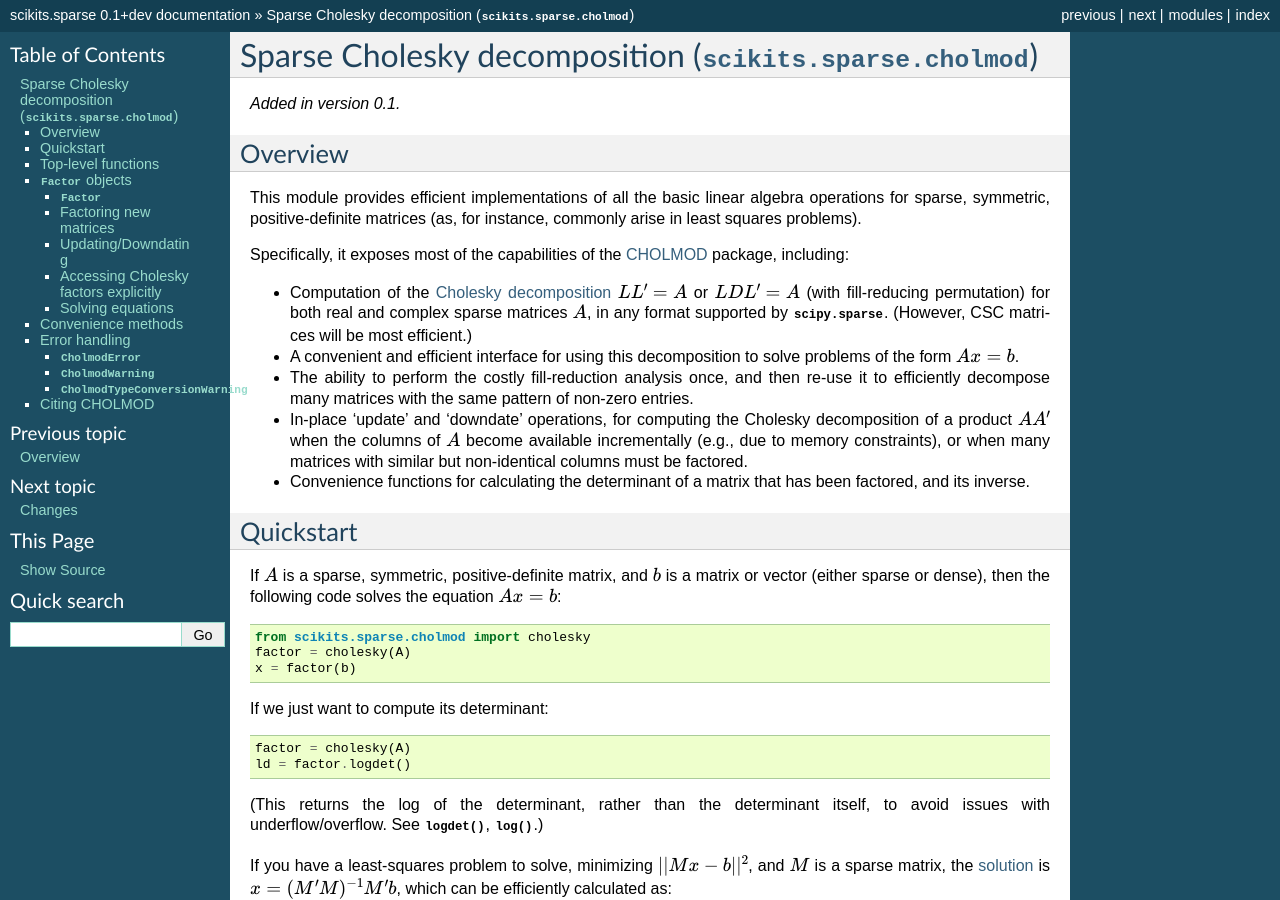
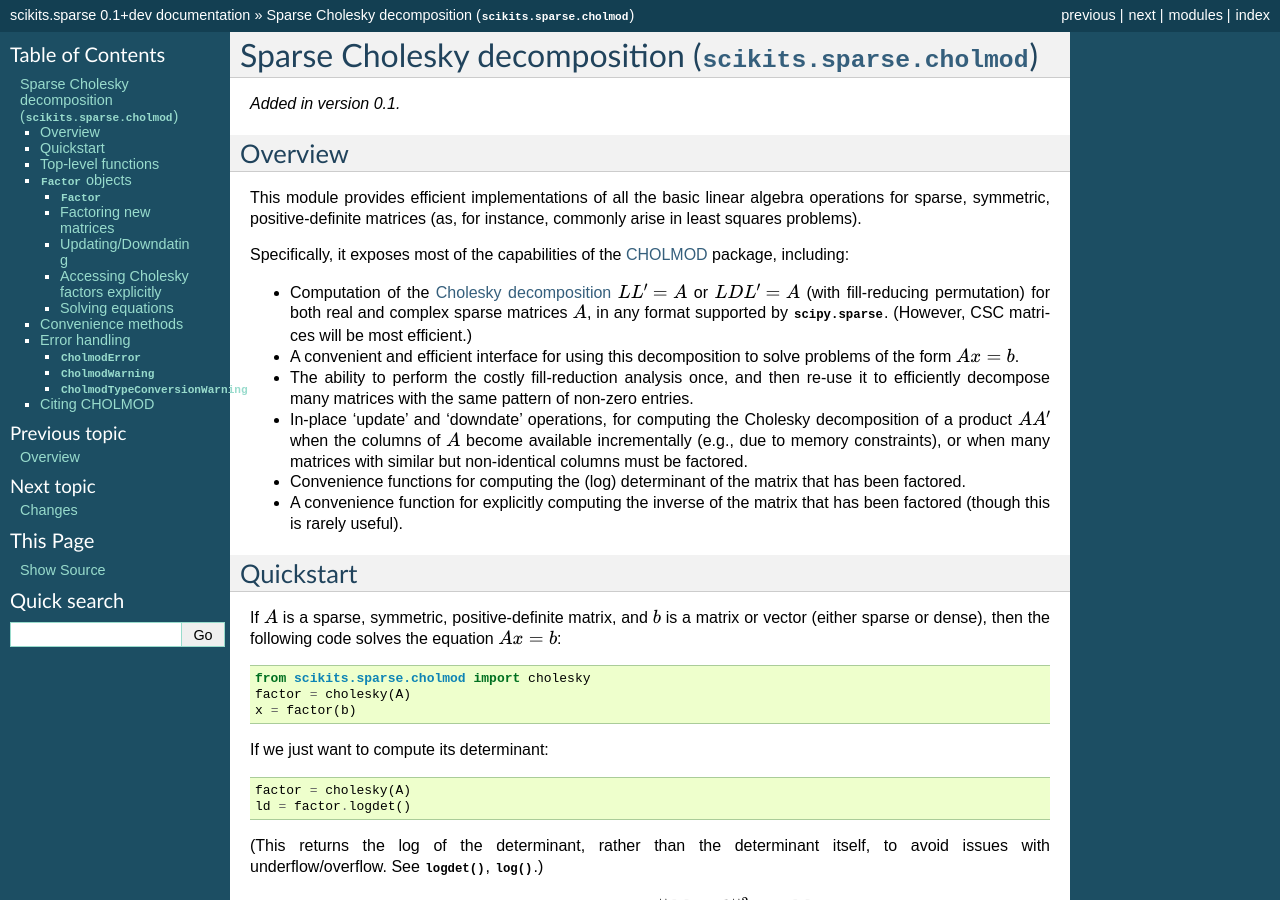
Before and after one commit to scikit-sparse/scikit-sparse, a Sphinx documentation site: the page built from doc/cholmod.rst, in a window 1280 px wide and 900 px high. Built offline with Sphinx 7.4.7, drawn with Linux system fonts in a browser that asks for light colours; formulas are drawn with MathJax 3.

Commit message:
add slogdet() method to scikits.sparse.cholmod, for compatibility for numpy.linalg.slogdet() (recently added to numpy svn)

```diff
--- a/doc/cholmod.rst
+++ b/doc/cholmod.rst
@@ -33,8 +33,10 @@ including:
   :math:`A` become available incrementally (e.g., due to memory
   constraints), or when many matrices with similar but non-identical
   columns must be factored.
-* Convenience functions for calculating the determinant of a matrix
-  that has been factored, and its inverse.
+* Convenience functions for computing the (log) determinant of the
+  matrix that has been factored.
+* A convenience function for explicitly computing the inverse of the
+  matrix that has been factored (though this is rarely useful).
 
 Quickstart
 ----------
```
Also changed, not shown: other parts of doc/cholmod.rst (+2 -0 lines), 2 other files.
